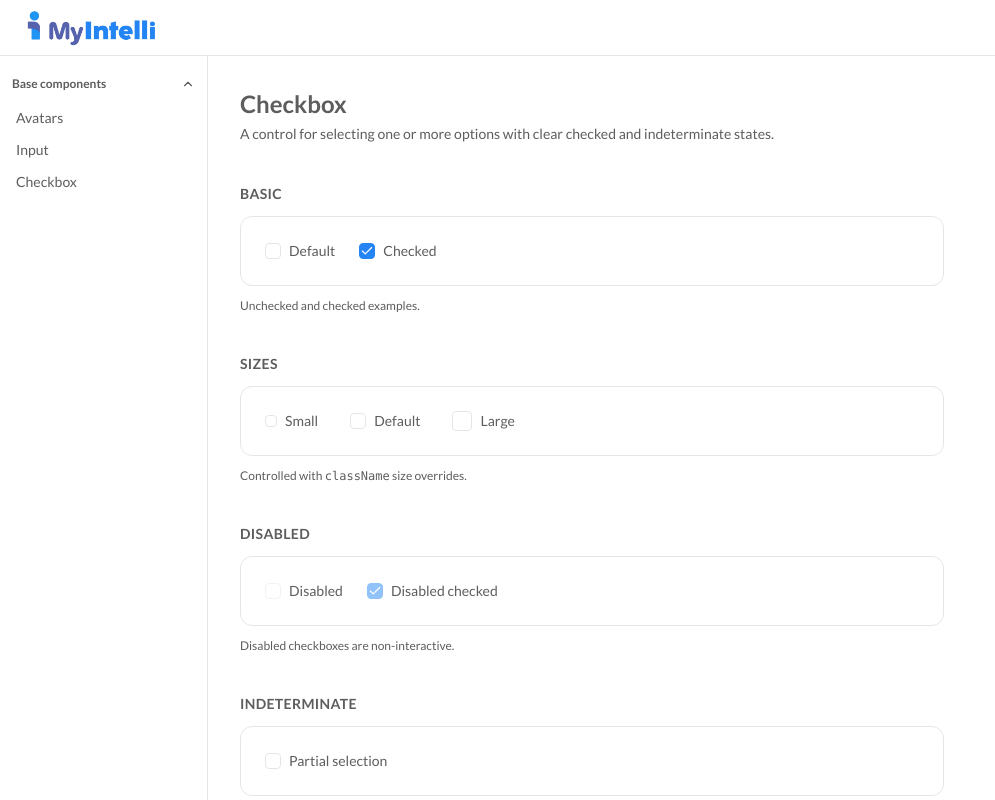
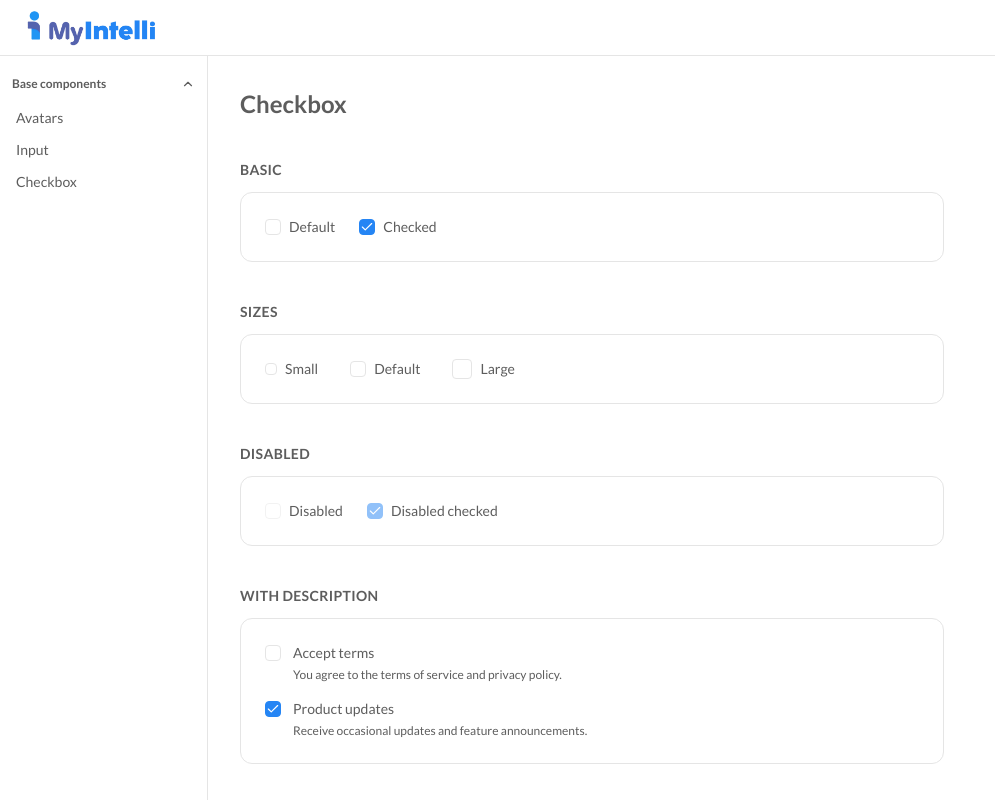
Before and after one commit to diegoAlexandre17/design-system-react, a React (Vite) app: page /components/checkbox in a window 1280 px wide. Shown: the whole page, without its empty margins (0-995 px from the left). Built offline with nearby package versions, Linux system fonts and the light colour scheme.

Commit message:
feat:LL-Checkbox-Component

```diff
--- a/src/pages/CheckBoxPage.tsx
+++ b/src/pages/CheckBoxPage.tsx
@@ -5,10 +5,6 @@ export default function CheckBoxPage() {
     <div className="p-8 max-w-3xl space-y-10">
       <div>
         <h1 className="text-2xl font-semibold text-foreground">Checkbox</h1>
-        <p className="mt-1 text-sm text-muted-foreground">
-          A control for selecting one or more options with clear checked and
-          indeterminate states.
-        </p>
       </div>
 
       {/* Basic */}
@@ -30,9 +26,6 @@ export default function CheckBoxPage() {
             </label>
           </div>
         </div>
-        <p className="text-xs text-muted-foreground">
-          Unchecked and checked examples.
-        </p>
       </section>
 
       {/* Sizes */}
@@ -60,9 +53,6 @@ export default function CheckBoxPage() {
             </label>
           </div>
         </div>
-        <p className="text-xs text-muted-foreground">
-          Controlled with <code>className</code> size overrides.
-        </p>
       </section>
 
       {/* Disabled */}
@@ -87,54 +77,6 @@ export default function CheckBoxPage() {
             </label>
           </div>
         </div>
-        <p className="text-xs text-muted-foreground">
-          Disabled checkboxes are non-interactive.
-        </p>
-      </section>
-
-      {/* Indeterminate */}
-      <section className="space-y-3">
-        <h2 className="text-sm font-semibold text-foreground uppercase tracking-wide">
-          Indeterminate
-        </h2>
-        <div className="flex items-center gap-6 p-6 rounded-xl border border-border bg-muted/30">
-          <div className="flex items-center gap-2">
-            <Checkbox id="indeterminate" checked="indeterminate" />
-            <label htmlFor="indeterminate" className="text-sm text-foreground">
-              Partial selection
-            </label>
-          </div>
-        </div>
-        <p className="text-xs text-muted-foreground">
-          Useful for parent items with mixed children.
-        </p>
-      </section>
-
-      {/* Invalid */}
-      <section className="space-y-3">
-        <h2 className="text-sm font-semibold text-foreground uppercase tracking-wide">
-          Invalid
-        </h2>
-        <div className="flex items-center gap-6 p-6 rounded-xl border border-border bg-muted/30">
-          <div className="flex items-center gap-2">
-            <Checkbox id="invalid" aria-invalid />
-            <label htmlFor="invalid" className="text-sm text-foreground">
-              Marked invalid
-            </label>
-          </div>
-          <div className="flex items-center gap-2">
-            <Checkbox id="invalid-checked" checked aria-invalid />
-            <label
-              htmlFor="invalid-checked"
-              className="text-sm text-foreground"
-            >
-              Invalid checked
-            </label>
-          </div>
-        </div>
-        <p className="text-xs text-muted-foreground">
-          Uses <code>aria-invalid</code> for destructive border and ring styles.
-        </p>
       </section>
 
       {/* With Description */}
```
